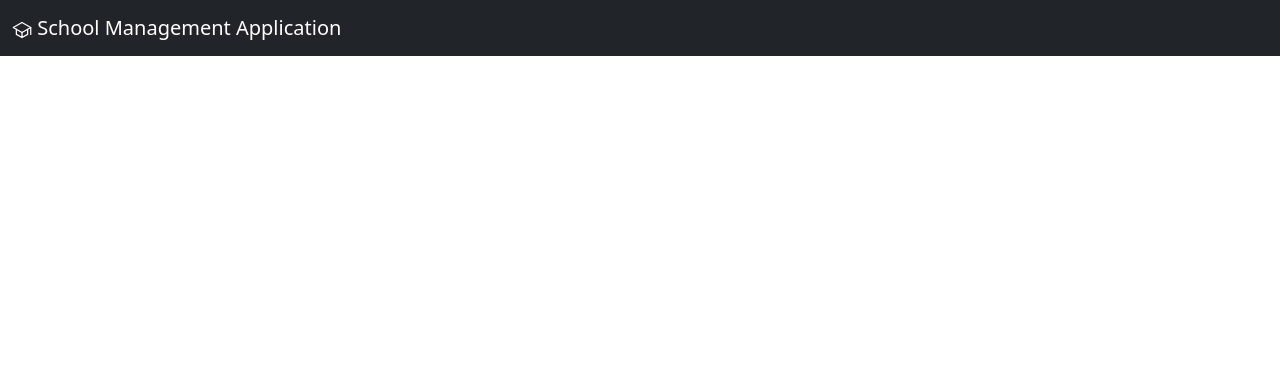
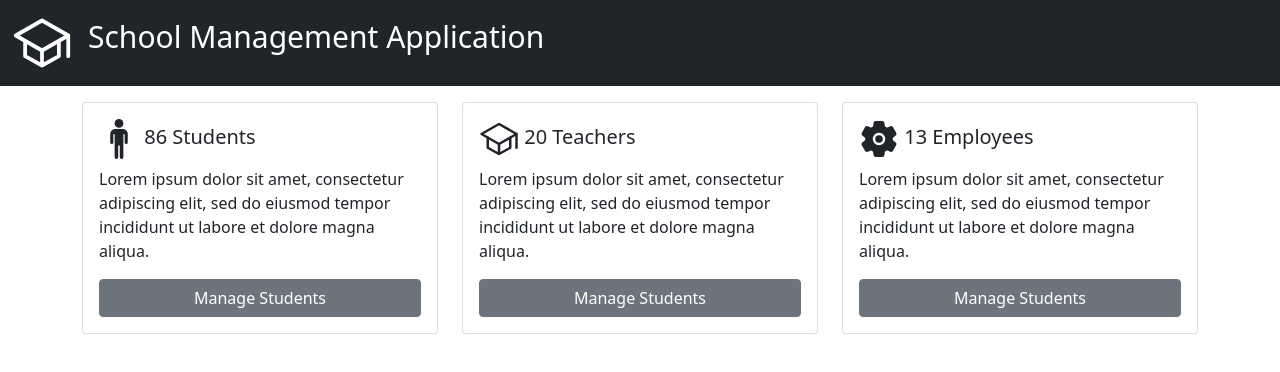
Before and after one commit to Roggam/SchoolManagementApp, a React (Create React App) app in the folder school-management-app/: page / in a window 1280 px wide. Shown: the top 372 px of the page. Built offline with nearby package versions, Linux system fonts and the light colour scheme.

Commit message:
Added Cards

```diff
--- a/school-management-app/src/App.css
+++ b/school-management-app/src/App.css
@@ -36,3 +36,19 @@
     transform: rotate(360deg);
   }
 }
+.font-size-xxl{
+  font-size: 3em;
+}
+
+.font-size-xl{
+  font-size: 2em;
+}
+
+.font-size-l{
+
+font-size: 1.5em;
+}
+
+.font-size-m {
+  font-size: 1em;
+}
--- a/school-management-app/src/components/Dashboard.tsx
+++ b/school-management-app/src/components/Dashboard.tsx
@@ -1,29 +1,77 @@
-import React, {Component} from 'react'
-import { Navbar, NavbarBrand } from 'reactstrap';
-import { FaBeer} from 'react-icons/fa';
-import {IoSchoolOutline, IoMan, IoSettings, IoWomanOutline} from 'react-icons/io5';
+import React, { Component } from "react";
+import {
+  Button,
+  Card,
+  CardFooter,
+  CardText,
+  CardTitle,
+  Col,
+  Container,
+  Navbar,
+  NavbarBrand,
+  Row,
+} from "reactstrap";
+import {
+  IoSchoolOutline,
+  IoMan,
+  IoSettings,
+  IoWomanOutline,
+} from "react-icons/io5";
 
-
-
-
-interface MyState {
-
-}
+interface MyState {}
 
 export class Dashboard extends Component<{}, MyState> {
-
   render() {
     return (
       <div>
-<Navbar color='dark' light mb-2>
-    <NavbarBrand className='text-white'>
-   <IoSchoolOutline/>
-  <span> School Management Application</span>
-
-
-
+        <Navbar color="dark" light mb-2>
+          <NavbarBrand className="text-white">
+            <IoSchoolOutline className="font-size-xxl" />
+            <span className="font-size-l ms-3">
+              School Management Application
+            </span>
           </NavbarBrand>
         </Navbar>
-        </div>  );
+        <Container className="mt-3">
+          <Row>
+            <Col sm="4">
+              <Card body>
+                <CardTitle tag="h5">
+                  <IoMan className="font-size-xl" /> 86 Students
+                </CardTitle>
+                <CardText>
+                Lorem ipsum dolor sit amet, consectetur adipiscing elit,
+                    sed do eiusmod tempor incididunt ut labore et dolore magna aliqua.
+                </CardText>
+                <Button>Manage Students</Button>
+              </Card>
+            </Col>
+            <Col sm="4">
+            <Card body>
+                <CardTitle tag="h5">
+                  <IoSchoolOutline className="font-size-xl" /> 20 Teachers
+                </CardTitle>
+                <CardText>Lorem ipsum dolor sit amet, consectetur adipiscing elit,
+                    sed do eiusmod tempor incididunt ut labore et dolore magna aliqua.
+                    </CardText>
+                <Button>Manage Students</Button>
+              </Card>
+            </Col>
+            <Col sm="4">
+            <Card body>
+                <CardTitle tag="h5">
+                  <IoSettings className="font-size-xl" /> 13 Employees
+                </CardTitle>
+                <CardText>
+                Lorem ipsum dolor sit amet, consectetur adipiscing elit,
+                    sed do eiusmod tempor incididunt ut labore et dolore magna aliqua.
+                </CardText>
+                <Button>Manage Students</Button>
+              </Card>
+            </Col>
+          </Row>
+        </Container>
+      </div>
+    );
   }
 }
--- a/school-management-app/src/index.css
+++ b/school-management-app/src/index.css
@@ -11,3 +11,20 @@ code {
   font-family: source-code-pro, Menlo, Monaco, Consolas, 'Courier New',
     monospace;
 }
+
+.font-size-xxl{
+  font-size: 3em;
+}
+
+.font-size-xl{
+  font-size: 2em;
+}
+
+.font-size-l{
+
+font-size: 1.5em;
+}
+
+.font-size-m {
+  font-size: 1em;
+}
```
Lines whose indentation alone changed are shown as unchanged.
